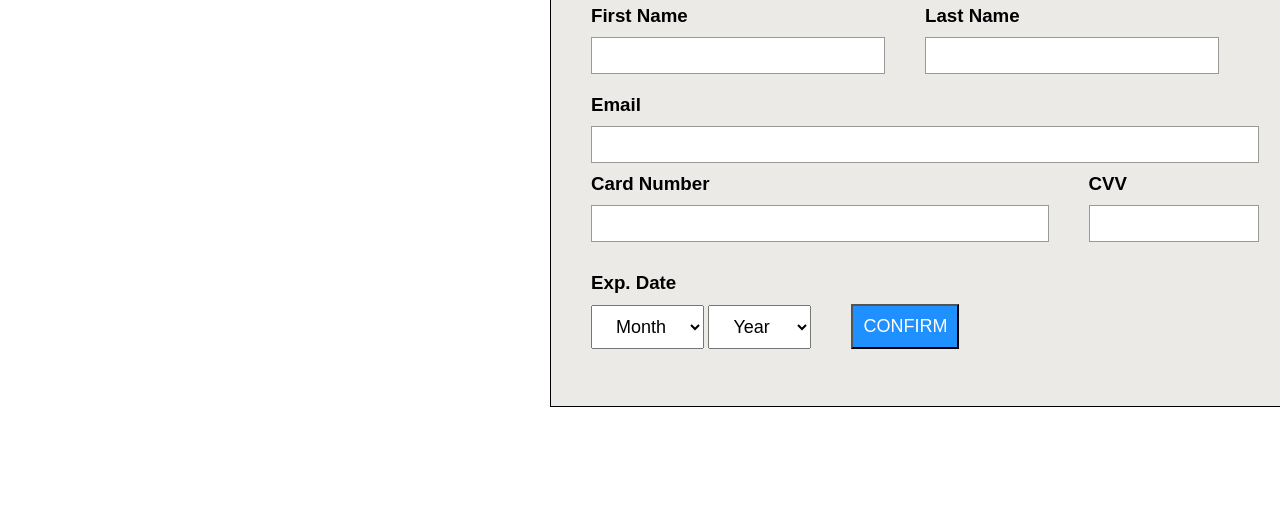
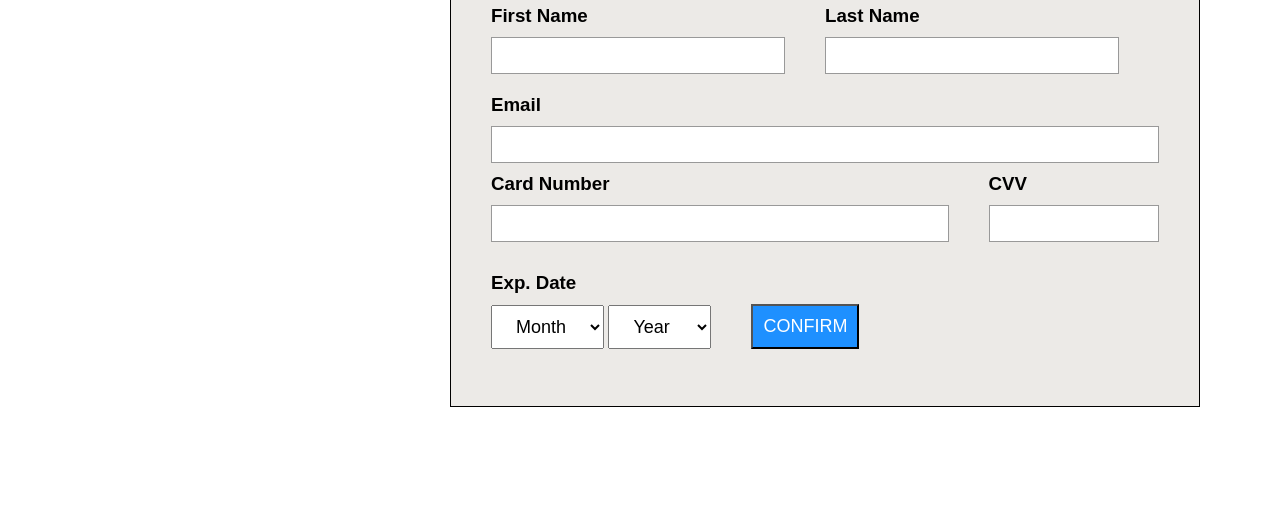
Before and after one commit to RenandyL/donatepayment, a plain HTML site: page donate.html in a window 1280 px wide. Shown: the part 273-800 px from the top of the page. Drawn offline with Linux system fonts and the light colour scheme.

Commit message:
Update style.css

```diff
--- a/style.css
+++ b/style.css
@@ -541,7 +541,7 @@ body {
     align-items: center;
     background-color: #eceae7;
     padding: 40px;
-    margin: 100px 550px;
+    margin: 100px 450px;
     justify-content: space-around;
 }
 
```
